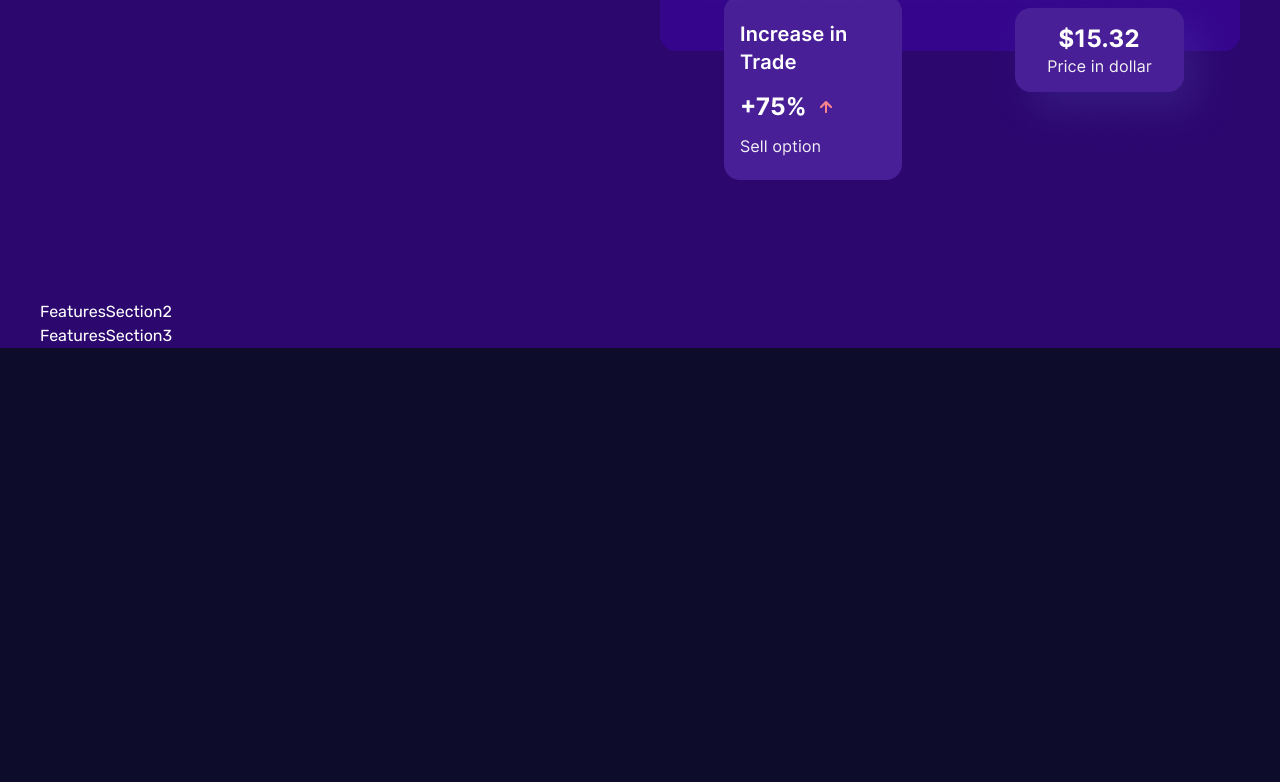
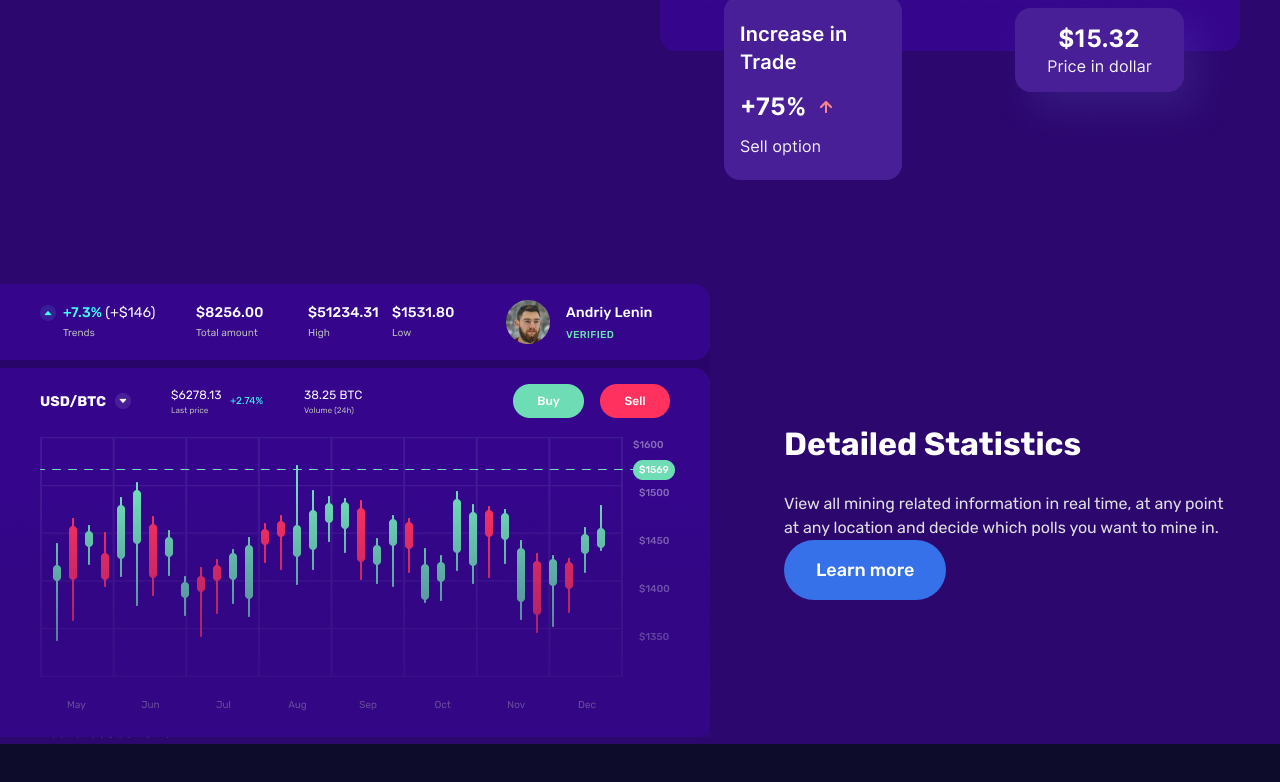
Before and after one commit to Rauf-pro/crypto-website, a React (Create React App) app: page / in a window 1280 px wide. Shown: the part 3572-4354 px from the top of the page. Built offline with nearby package versions, Linux system fonts and the light colour scheme.

Commit message:
add: featuresSection2 and styled

```diff
--- a/src/components/FeaturesSection2.js
+++ b/src/components/FeaturesSection2.js
@@ -1,7 +1,38 @@
-import React from 'react';
+import React from "react";
+
+// import images
+import Image2 from "../assets/img/feature-2-img.png";
 
 const FeaturesSection2 = () => {
-  return <div>FeaturesSection2</div>;
+  return (
+    <section className="py-[30px] lg:py-[120px]">
+      <div className="container mx-auto">
+        <div className="flex flex-col lg:flex-row items-center justify-end">
+          {/* image */}
+          <div
+            className="flex-1 lg:absolute lg:left-0 order-2 lg:order-1"
+            data-aos="fade-right"
+            data-aos-offset="400"
+          >
+            <img src={Image2} alt="" />
+          </div>
+          {/* text */}
+          <div
+            className="flex-1 max-w-[456px]"
+            data-aos="fade-left"
+            data-aos-offset="400"
+          >
+            <h3 className="h3 mb-6">Detailed Statistics</h3>
+            <p className="text-gray">
+              View all mining related information in real time, at any point at
+              any location and decide which polls you want to mine in.
+            </p>
+            <button className="btn px-8 mb-6 lg:mb-0">Learn more</button>
+          </div>
+        </div>
+      </div>
+    </section>
+  );
 };
 
 export default FeaturesSection2;
```
